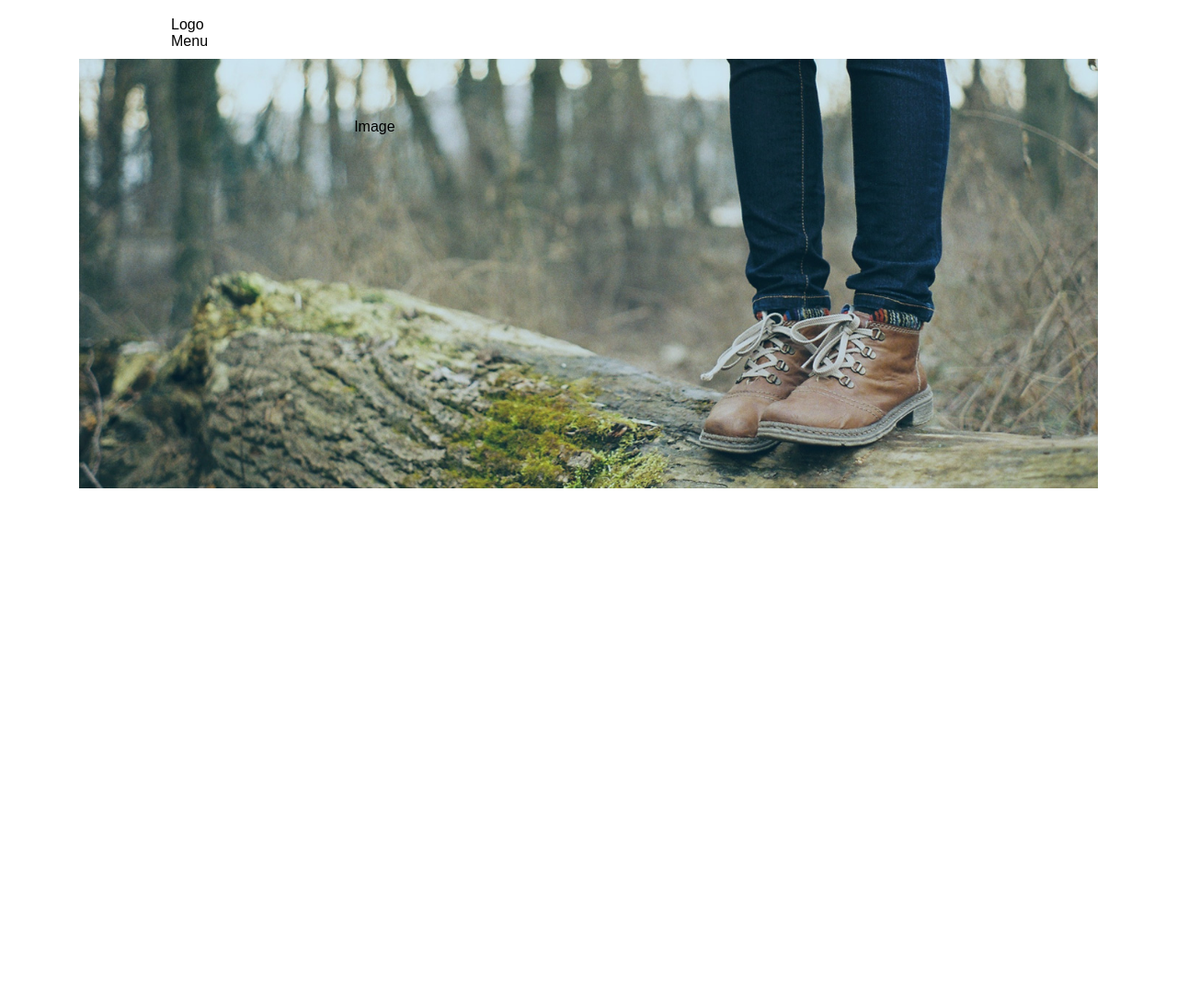
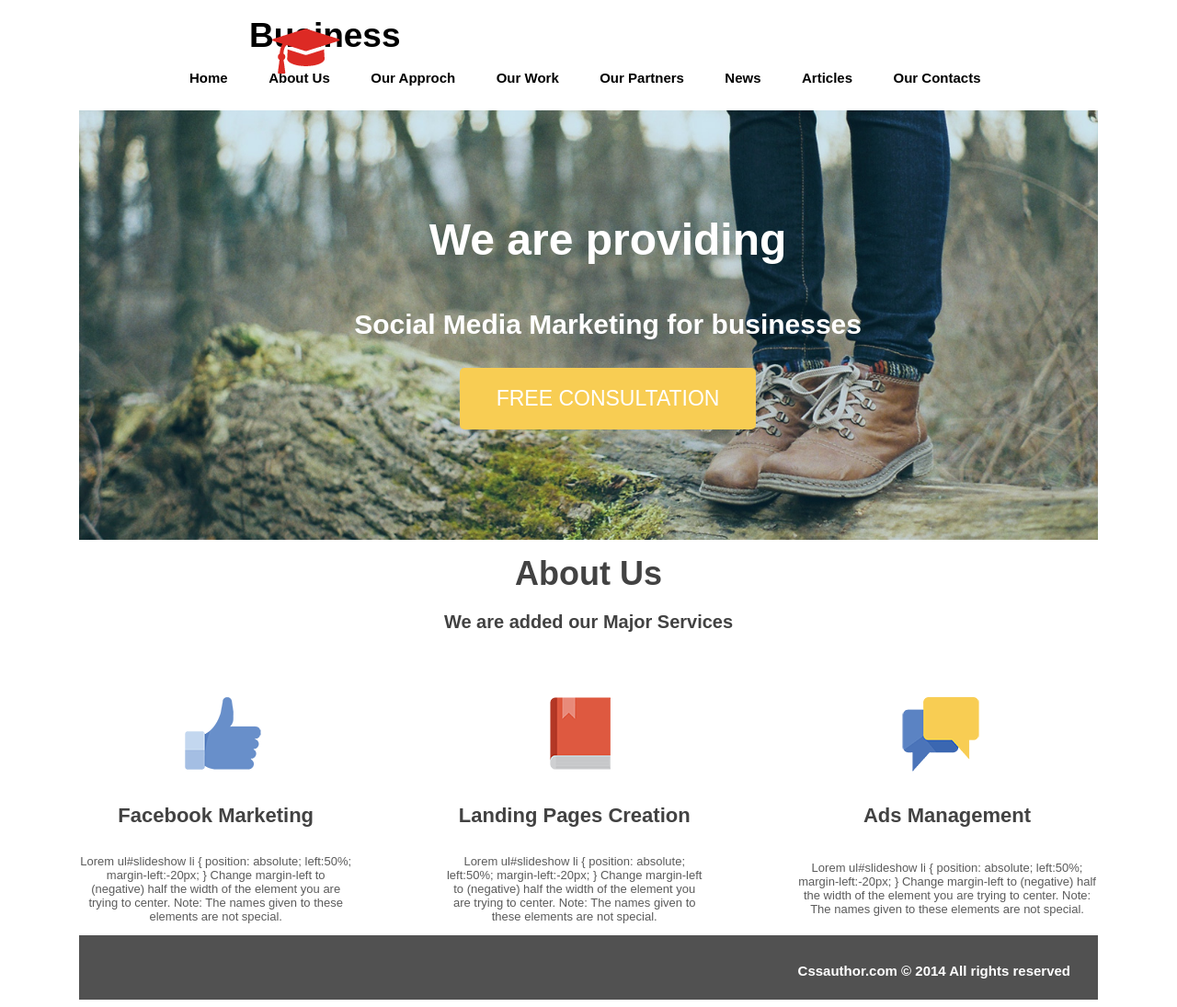
Before and after one commit to jrafgan/hw3, a plain HTML site: page index.html in a window 1280 px wide. Shown: the whole page at 92% size. Before the commit the page ends 800 px from the top, so only its background shows below. Drawn offline with Linux system fonts and the light colour scheme.

Commit message:
task ready

```diff
--- a/index.html
+++ b/index.html
@@ -8,11 +8,54 @@
 <body>
 <div class="container">
     <div class="header">
-		<div class="logo">Logo</div>
-		<div class="menu">Menu</div>
+        <div class="logo_div">
+            <img alt="logo" src="img/logo.png" class="logo_img"/>
+            <p class="logo_p">Business</p>
+        </div>
+        <div class="menu">
+            <ul class="ul">
+                <li><a href="#">Home</a></li>
+                <li><a href="#">About Us</a></li>
+                <li><a href="#">Our Approch</a></li>
+                <li><a href="#">Our Work</a></li>
+                <li><a href="#">Our Partners</a></li>
+                <li><a href="#">News</a></li>
+                <li><a href="#">Articles</a></li>
+                <li><a href="#">Our Contacts</a></li>
+            </ul>
+        </div>
     </div>
     <div class="banner">
-		<img class="banner_block" alt="main_banner" src="img/main-pic.jpg"><div class="div_in_banner">Image</div></img>
+        <img class="banner_block" alt="main_banner" src="img/main-pic.jpg"/>
+        <div class="div_in_banner">
+            <p class="banner_1text">We are providing</p>
+            <p class="banner_2text">Social Media Marketing for businesses</p>
+            <button class="consultation_btn">Free consultation</button>
+        </div>
+    </div>
+    <div class="about_us_block">
+        <p><a href="#"  class="about_text1">About Us</a></p>
+        <p class="about_text2">We are added our Major Services</p>
+    </div>
+    <div class="cards_block">
+        <div class="marketing card">
+            <img alt="icon" class="icon" src="img/ic-hand.png" />
+            <p><a href="#" class="card_text1">Facebook Marketing</a></p>
+            <p class="card_text2">Lorem ul#slideshow li { position: absolute; left:50%; margin-left:-20px; } Change margin-left to (negative) half the width of the element you are trying to center. Note: The names given to these elements are not special. </p>
+        </div>
+        <div class="creation card">
+            <img alt="icon" class="icon" src="img/ic-book.png" />
+            <p><a href="#" class="card_text1">Landing Pages Creation</a></p>
+            <p class="card_text2">Lorem ul#slideshow li { position: absolute; left:50%; margin-left:-20px; } Change margin-left to (negative) half the width of the element you are trying to center. Note: The names given to these elements are not special. </p>
+        </div>
+        <div class="management card">
+            <img alt="icon" class="icon" src="img/ic-comment.png" />
+            <p><a href="#" class="card_text1">Ads Management</a></p>
+            <p class="card_text2">Lorem ul#slideshow li { position: absolute; left:50%; margin-left:-20px; } Change margin-left to (negative) half the width of the element you are trying to center. Note: The names given to these elements are not special. </p>
+        </div>
+    </div>
+    <div class="footer">
+        <p class="footer_p"><a href="#" class="footer_a">Cssauthor.com © 2014 All rights reserved</a></p>
     </div>
 </div>
 
```
Also changed, not shown: 1 other file. Lines whose indentation alone changed are shown as unchanged.
